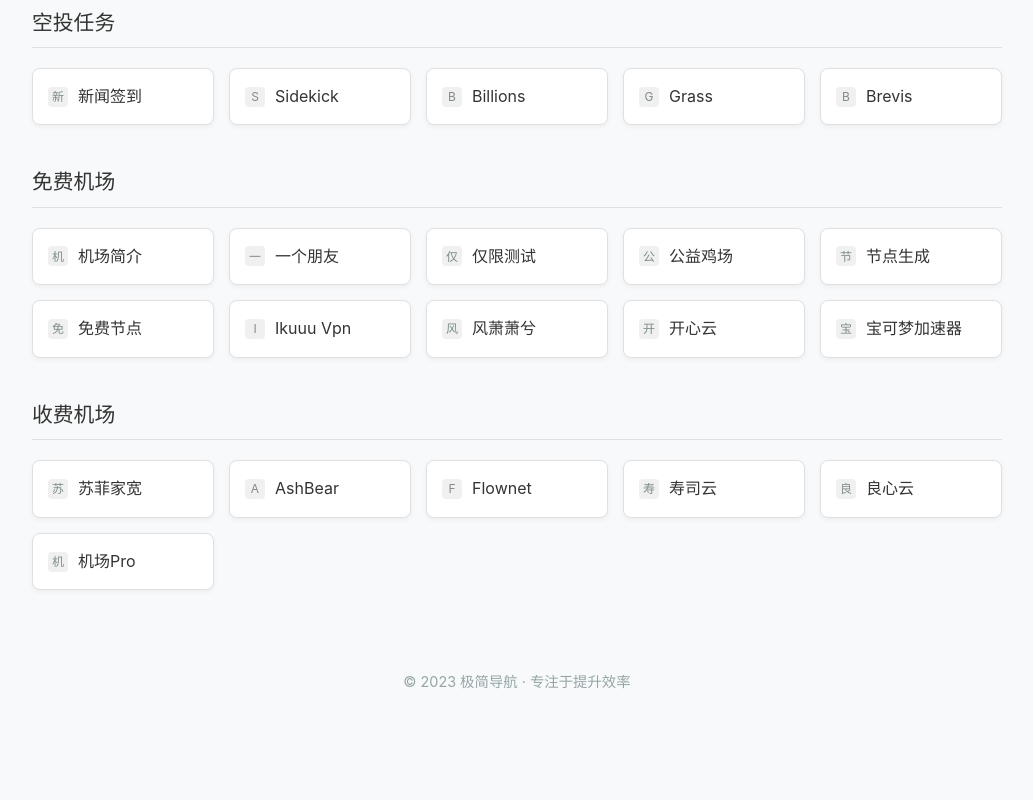
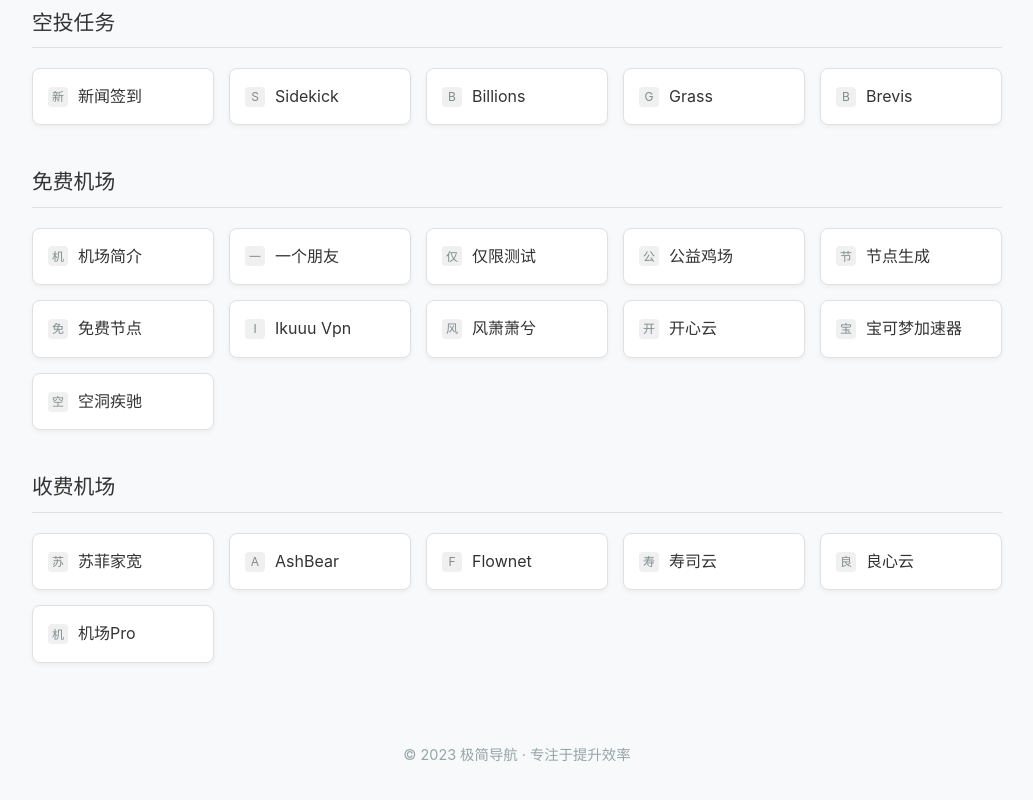
Before and after one commit to K1314047/my-nav, a plain HTML site: page index.html in a window 1280 px wide. Shown: the part 2111-2911 px from the top of the page, without its empty margins (238-1271 px from the left). Before the commit the page ends 2854 px from the top, so only its background shows below. Drawn offline with Linux system fonts and the light colour scheme.

Commit message:
你的提交信息

```diff
--- a/index.html
+++ b/index.html
@@ -743,6 +743,10 @@
                         <div class="link-icon">宝</div>
                         <span>宝可梦加速器</span>
                     </a>
+                    <a href="https://kdjc.pics/" class="link-item" data-name="空洞疾驰" data-pinyin="baokemeng" target="_blank">
+                        <div class="link-icon">空</div>
+                        <span>空洞疾驰</span>
+                    </a>
                 </div>
             </div>
 
```
